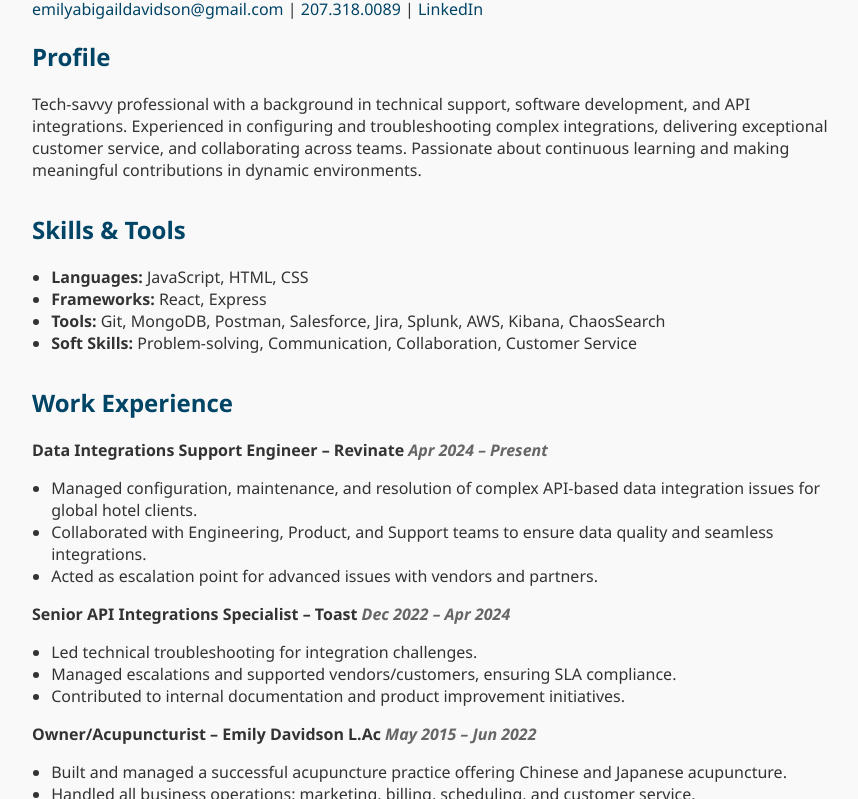
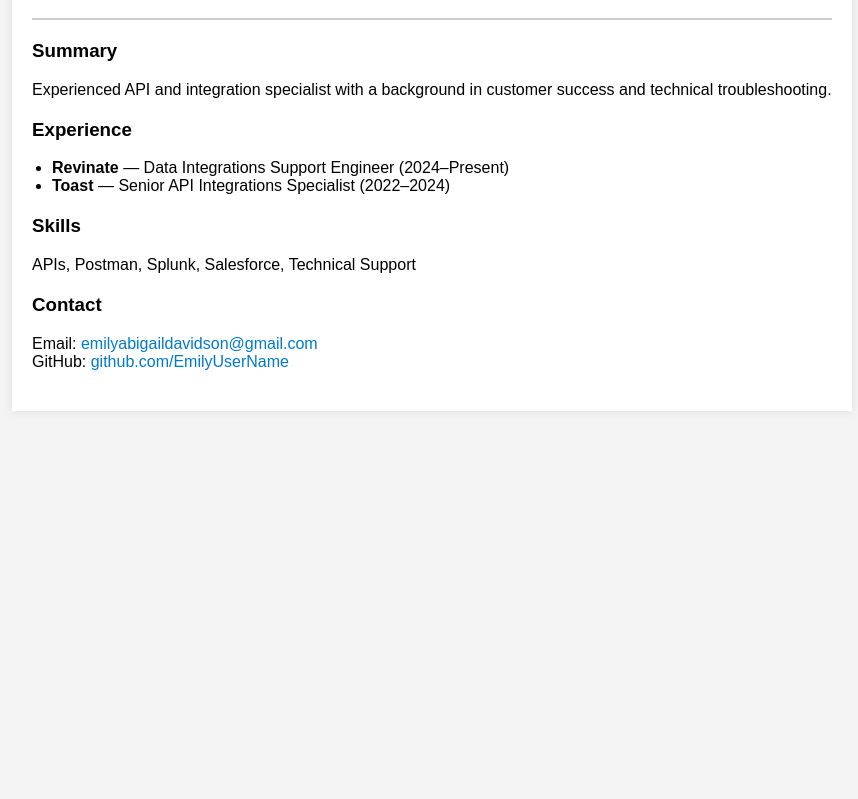
Before and after one commit to EmilyUserName/portfolio, a plain HTML site: page index.html in a window 1280 px wide. Shown: the part 142-941 px from the top of the page, without its empty margins (208-1066 px from the left). After the commit the page ends 800 px from the top, so only its background shows below. Drawn offline with Linux system fonts and the light colour scheme.

Commit message:
Add simple resume site

```diff
--- a/index.html
+++ b/index.html
@@ -2,99 +2,42 @@
 <html lang="en">
 <head>
   <meta charset="UTF-8" />
-  <meta name="viewport" content="width=device-width, initial-scale=1.0"/>
-  <title>Emily Davidson – Resume</title>
-  <style>
-    body {
-      font-family: 'Segoe UI', sans-serif;
-      margin: 0;
-      padding: 2rem;
-      background-color: #f9f9f9;
-      color: #333;
-      max-width: 800px;
-      margin-left: auto;
-      margin-right: auto;
-    }
-    h1, h2, h3 {
-      color: #004466;
-    }
-    .section {
-      margin-bottom: 2rem;
-    }
-    .contact a {
-      color: #004466;
-      text-decoration: none;
-    }
-    .contact a:hover {
-      text-decoration: underline;
-    }
-    ul {
-      padding-left: 1.2rem;
-    }
-    .job-title {
-      font-weight: bold;
-      margin-top: 1rem;
-    }
-    .date {
-      font-style: italic;
-      color: #666;
-    }
-  </style>
+  <meta name="viewport" content="width=device-width, initial-scale=1.0" />
+  <title>Emily Davidson Resume</title>
+  <link rel="stylesheet" href="style.css" />
 </head>
 <body>
+  <div class="container">
+    <header>
+      <h1>Emily Davidson</h1>
+      <h2>Data Integrations Support Engineer</h2>
+    </header>
 
-  <h1>Emily Davidson</h1>
-  <p class="contact">
-    Pownal, Maine<br/>
-    <a href="mailto:emilyabigaildavidson@gmail.com">emilyabigaildavidson@gmail.com</a> |
-    <a href="tel:+12073180089">207.318.0089</a> |
-    <a href="https://linkedin.com/in/emilyabigaildavidson" target="_blank">LinkedIn</a>
-  </p>
+    <section>
+      <h3>Summary</h3>
+      <p>
+        Experienced API and integration specialist with a background in customer success and technical troubleshooting.
+      </p>
+    </section>
 
-  <div class="section">
-    <h2>Profile</h2>
-    <p>Tech-savvy professional with a background in technical support, software development, and API integrations. Experienced in configuring and troubleshooting complex integrations, delivering exceptional customer service, and collaborating across teams. Passionate about continuous learning and making meaningful contributions in dynamic environments.</p>
+    <section>
+      <h3>Experience</h3>
+      <ul>
+        <li><strong>Revinate</strong> — Data Integrations Support Engineer (2024–Present)</li>
+        <li><strong>Toast</strong> — Senior API Integrations Specialist (2022–2024)</li>
+      </ul>
+    </section>
+
+    <section>
+      <h3>Skills</h3>
+      <p>APIs, Postman, Splunk, Salesforce, Technical Support</p>
+    </section>
+
+    <section>
+      <h3>Contact</h3>
+      <p>Email: <a href="mailto:emilyabigaildavidson@gmail.com">emilyabigaildavidson@gmail.com</a><br>
+      GitHub: <a href="https://github.com/EmilyUserName" target="_blank">github.com/EmilyUserName</a></p>
+    </section>
   </div>
-
-  <div class="section">
-    <h2>Skills & Tools</h2>
-    <ul>
-      <li><strong>Languages:</strong> JavaScript, HTML, CSS</li>
-      <li><strong>Frameworks:</strong> React, Express</li>
-      <li><strong>Tools:</strong> Git, MongoDB, Postman, Salesforce, Jira, Splunk, AWS, Kibana, ChaosSearch</li>
-      <li><strong>Soft Skills:</strong> Problem-solving, Communication, Collaboration, Customer Service</li>
-    </ul>
-  </div>
-
-  <div class="section">
-    <h2>Work Experience</h2>
-    <p class="job-title">Data Integrations Support Engineer – Revinate <span class="date">Apr 2024 – Present</span></p>
-    <ul>
-      <li>Managed configuration, maintenance, and resolution of complex API-based data integration issues for global hotel clients.</li>
-      <li>Collaborated with Engineering, Product, and Support teams to ensure data quality and seamless integrations.</li>
-      <li>Acted as escalation point for advanced issues with vendors and partners.</li>
-    </ul>
-
-    <p class="job-title">Senior API Integrations Specialist – Toast <span class="date">Dec 2022 – Apr 2024</span></p>
-    <ul>
-      <li>Led technical troubleshooting for integration challenges.</li>
-      <li>Managed escalations and supported vendors/customers, ensuring SLA compliance.</li>
-      <li>Contributed to internal documentation and product improvement initiatives.</li>
-    </ul>
-
-    <p class="job-title">Owner/Acupuncturist – Emily Davidson L.Ac <span class="date">May 2015 – Jun 2022</span></p>
-    <ul>
-      <li>Built and managed a successful acupuncture practice offering Chinese and Japanese acupuncture.</li>
-      <li>Handled all business operations: marketing, billing, scheduling, and customer service.</li>
-    </ul>
-  </div>
-
-  <div class="section">
-    <h2>Education</h2>
-    <p><strong>Full Stack Software Development</strong><br/> Burlington Code Academy, 2022</p>
-    <p><strong>M.A. in Chinese and Japanese Acupuncture</strong><br/> New England School of Acupuncture, 2012–2015</p>
-    <p><strong>BFA in Art Education</strong><br/> University of Southern Maine, 1993–1998</p>
-  </div>
-
 </body>
 </html>
--- /dev/null
+++ b/style.css
@@ -0,0 +1,47 @@
+body {
+  font-family: Arial, sans-serif;
+  background: #f4f4f4;
+  margin: 0;
+  padding: 0;
+}
+
+.container {
+  max-width: 800px;
+  margin: 40px auto;
+  background: #fff;
+  padding: 20px;
+  box-shadow: 0 0 10px rgba(0, 0, 0, 0.1);
+}
+
+header {
+  text-align: center;
+  border-bottom: 2px solid #ccc;
+  padding-bottom: 10px;
+}
+
+h1 {
+  margin: 0;
+}
+
+h2 {
+  margin-top: 5px;
+  font-weight: normal;
+  color: #666;
+}
+
+section {
+  margin: 20px 0;
+}
+
+ul {
+  padding-left: 20px;
+}
+
+a {
+  color: #007acc;
+  text-decoration: none;
+}
+
+a:hover {
+  text-decoration: underline;
+}
```
